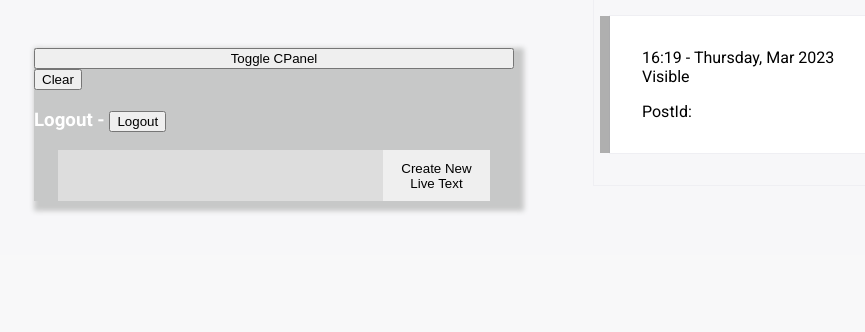
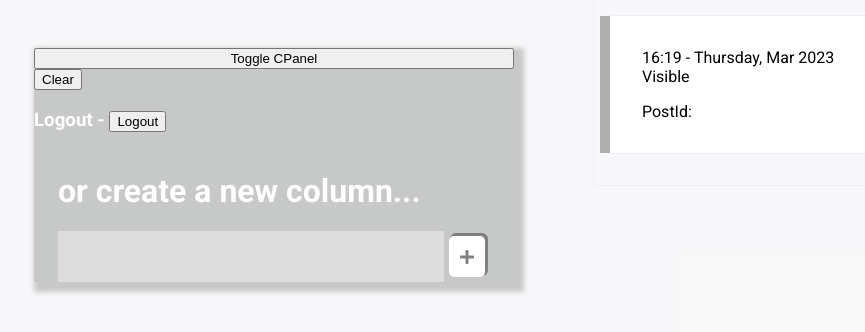
Before and after one commit to xScottishKrissx/live-text-redux, a React (Create React App) app: page / in a window 1280 px wide. Shown: the top 332 px of the page, without its empty margins (86-951 px from the left). Built offline with nearby package versions, Linux system fonts and the light colour scheme.

Commit message:
0.14.5 - Working on buttons
...also separated some of the control panel into easier to manage components and as well as creating components for buttons that I can reuse

```diff
--- a/src/App.css
+++ b/src/App.css
@@ -8,6 +8,8 @@
   --boxShadowV1: 5px 5px 0px 0px;
   --boxShadowV2: -10px 0px 0px 0px;
   --boxShadowHorizontal: 0px 5px 0px 0px;
+
+  --buttonBoxShadow:2px -2px 0px 1px;
 
 
 
--- a/src/App.js
+++ b/src/App.js
@@ -4,6 +4,8 @@ import {useSelector, useDispatch} from 'react-redux'
 import AuthorInput from './components/author-input';
 import GlobalView from './components/global-view';
 import ItemReview from './components/ItemReview/item-review';
+
+import "../src/components/Utility/Buttons/buttons.css"
 
 function App() {
 
--- a/src/components/ControlPanel/controlPanel.css
+++ b/src/components/ControlPanel/controlPanel.css
@@ -2,60 +2,27 @@
     width: 90%;
     margin: 0 auto;
     display: flex;
-    flex-direction: column;
-    align-items: flex-start;
+        flex-direction: column;
 }
 
-
-.manageColumns-column div p{
-    margin: 0;
-}
 .manageColumns-column{
     cursor: default;
     display: flex;
-    justify-content: space-between;
-    align-items: center;
+        justify-content: space-between;
+        align-items: center;
     width: 100%;
 }
 .manageColumns-createNewLiveColumn{
     width: 100%;
 }
-.manageColumns-createNewLiveColumn h3{
-    margin: 0;
-}
-.manageColumns-createNewLiveColumn div{
-    display: flex;
-    width: 100%;
-}
-.manageColumns-createNewLiveColumn button{
-    border: none;
-}
 
-.manageColumns-createNewLiveColumn div div div h3{
-    display: none;
-}
-
-
-/* Check Active */
-.manageColumns-activeCheck span{
+.manageColumns-headline{
+    box-shadow: var(--buttonBoxShadow) grey;
     background-color: white;
-    color: grey;
-}
-
-#colIsActive{
-    color: grey;
-}
-
-/* Buttons */
-.manageColumns-column-buttons{
-    display: flex;
-    justify-content: center;
-}
-.manageColumns-column-buttons button, .manageColumns-activeCheck span{
-    box-shadow: 2px -2px 0px 1px grey;
-    border: none;
+        border: none;
         border-radius: 5px;
     cursor: pointer;
+    color: grey;
     display: flex;
         align-items: center;
         justify-content: center;
@@ -63,4 +30,19 @@
     font-weight: bold;
     margin: 5px;
     padding: 10px;
+    width: 100%;
 }
+
+.manageColumns-createNewLiveColumn div{
+    display: flex;
+    width: 100%;
+}
+
+.manageColumns-createNewLiveColumn div div div h3{
+    display: none;
+}
+
+/* Buttons */
+.manageColumns-column-buttons{
+    display: flex;
+}
--- /dev/null
+++ b/src/components/ControlPanel/cpanelComponents/displayManageColumnsPanel.js
@@ -0,0 +1,54 @@
+import React from 'react'
+import { useDispatch, useSelector } from 'react-redux'
+import { setCPanelVis } from '../../../features/cpanelVis'
+import { removeTag } from '../../Utility/removeTag'
+import AddNewButton from '../../Utility/Buttons/addNewButton'
+import { FaCheck, FaRegCircle } from 'react-icons/fa'
+import DeleteButton from '../../Utility/Buttons/deleteButton'
+
+export default function DisplayManageColumnsPanel({data, activeLiveTextState, handleSetActive, handleDeleteColumn}) {
+
+    const dispatch = useDispatch()
+    const cPanelVis = useSelector((state) => state.cPanelVis.value)
+
+    const goToNewPostInput = (content, id) =>{
+        dispatch(setCPanelVis(!cPanelVis))
+        handleSetActive(id, content)
+    }
+
+    const displayManageColumnsPanel = Object.keys(data).map((i) =>{
+        return(
+            Object.entries(data[i]).map(([columnId, columnContent]) =>{
+                return(
+                    <div className='manageColumns-column' key={columnId}>
+
+                        <div className='manageColumns-activeCheck'>{activeLiveTextState === columnId ?
+                            <span className='checkActiveButton' title="Column is active" id="colIsActive"><FaCheck /></span>
+                            :
+                            <span className='checkActiveButton' title="Set Column Active" onClick={()=>handleSetActive(columnId, columnContent)}><FaRegCircle /></span>
+                            }
+                        </div>
+
+                        <div
+                            onClick={()=>handleSetActive(columnId, columnContent)}
+                            className='manageColumns-headline'
+                        >
+                                {removeTag(columnContent.headline)}
+                        </div>
+
+                        <div className='manageColumns-column-buttons'>
+                            {activeLiveTextState.length === 0 && activeLiveTextState !== columnId ? null :
+                                <AddNewButton title="Add New Post" handleClick={()=>goToNewPostInput(columnContent,columnId)} />
+                            }
+                            <DeleteButton title="Delete Column" handleClick={()=>handleDeleteColumn(columnId)} />
+                        </div>
+
+                    </div>
+                )
+            })
+        )
+    })
+
+
+  return displayManageColumnsPanel
+}
--- a/src/components/ControlPanel/cpanelComponents/manageColumns.js
+++ b/src/components/ControlPanel/cpanelComponents/manageColumns.js
@@ -1,67 +1,27 @@
 import React from 'react'
-import DOMPurify from 'dompurify'
-import { useDispatch, useSelector } from 'react-redux'
-import { setCPanelVis } from '../../../features/cpanelVis'
-
 import Title from '../../InputForm/Title'
 
-import { FaCheck, FaRegCircle, FaPlus, FaTrash } from 'react-icons/fa'
-
-export default function ManageColumns({data, handleSetActive, activeLiveTextState, setControlPanelVis, handleDeleteColumn, setPostTitle, createNewLiveText}) {
-  const dispatch = useDispatch()
-  const cPanelVis = useSelector((state) => state.cPanelVis.value)
-  const goToNewPostInput = (content, id) =>{
-    // setControlPanelVis(false)
-    dispatch(setCPanelVis(!cPanelVis))
-    handleSetActive(id, content)
-  }
-  const createMarkup = (html) =>{ return{ __html:DOMPurify.sanitize(html) } }
-
-
+import DisplayManageColumnsPanel from './displayManageColumnsPanel'
+import { FaPlus } from 'react-icons/fa'
+import AddNewButton from '../../Utility/Buttons/addNewButton'
+export default function ManageColumns({data, handleSetActive, activeLiveTextState, handleDeleteColumn, setPostTitle, createNewLiveText}) {
   return (
     <div className='manageColumns-container'>
-    {Object.keys(data).map((i) =>{
-      return(
-          Object.entries(data[i]).map(([columnId, columnContent]) =>{
 
-            return(
-              <div className='manageColumns-column' key={columnId}>
-
-                <div className='manageColumns-activeCheck'>{activeLiveTextState === columnId ?
-                  <span title="Column is active" id="colIsActive"><FaCheck /></span>
-                    :
-                  <span title="Set Column Active" onClick={()=>handleSetActive(columnId, columnContent)}><FaRegCircle /></span>
-                  }
-                </div>
-
-                <div dangerouslySetInnerHTML={createMarkup(columnContent.headline)}></div>
-
-
-                <div className='manageColumns-column-buttons'>
-
-                {/* <button onClick={()=>handleSetActive(columnId, columnContent)}>View</button> */}
-
-                {activeLiveTextState.length === 0 && activeLiveTextState !== columnId ? null :
-                  <>
-                    <button title="Add New Post"  onClick={()=>goToNewPostInput(columnContent, columnId)}><FaPlus /></button>
-                  </>
-                }
-
-                <button title="Delete Column" onClick={()=>handleDeleteColumn(columnId)}><FaTrash /></button>
-                </div>
-
-              </div>
-            )
-          })
-          )
-        })}
-
+      <DisplayManageColumnsPanel
+        data={data}
+        activeLiveTextState={activeLiveTextState}
+        handleSetActive={handleSetActive}
+        handleDeleteColumn={handleDeleteColumn}
+      />
+      <h1>or create a new column...</h1>
       <div className='manageColumns-createNewLiveColumn'>
         <div>
             <Title passNewFieldValue={setPostTitle}/>
-            <button onClick={createNewLiveText}>Create New Live Text</button>
+            <AddNewButton handleClick={createNewLiveText} title="Create New Column"/>
         </div>
       </div>
+
     </div>
     )
 }
--- /dev/null
+++ b/src/components/Utility/Buttons/addNewButton.js
@@ -0,0 +1,12 @@
+import React from 'react'
+
+import { FaPlus } from 'react-icons/fa'
+
+
+export default function AddNewButton({handleClick, title}) {
+  return (
+    <>
+        <button className='addNewButton' title={title} onClick={handleClick}><FaPlus /></button>
+    </>
+  )
+}
--- /dev/null
+++ b/src/components/Utility/Buttons/buttons.css
@@ -0,0 +1,65 @@
+.addNewButton, .deleteButton, .checkActiveButton{
+    box-shadow: var(--buttonBoxShadow) grey;
+background-color: white;
+    border: none;
+    border-radius: 5px;
+cursor: pointer;
+color: grey;
+display: flex;
+    align-items: center;
+    justify-content: center;
+font-size: 1rem;
+font-weight: bold;
+margin: 5px;
+padding: 10px;
+}
+
+.checkActiveButton:hover{
+    color: black;
+    animation: checkActiveButtonAni 0.5s;
+    animation-fill-mode: forwards;
+}
+
+@keyframes checkActiveButtonAni {
+    0%{
+        box-shadow: var(--buttonBoxShadow) grey;
+    }
+    100%{
+        box-shadow: var(--buttonBoxShadow) black;
+    }
+}
+
+.addNewButton:hover{
+    color: green;
+    animation: addNewButtonAni 0.5s;
+    animation-fill-mode: forwards;
+}
+
+@keyframes addNewButtonAni {
+    0%{
+        box-shadow: var(--buttonBoxShadow) grey;
+    }
+    100%{
+        box-shadow: var(--buttonBoxShadow) green;
+    }
+}
+
+
+.deleteButton:hover{
+    color: red;
+    animation: deleteButtonAni 0.5s;
+    animation-fill-mode: forwards;
+}
+
+@keyframes deleteButtonAni {
+    0%{
+        box-shadow: var(--buttonBoxShadow) grey;
+    }
+    100%{
+        box-shadow: var(--buttonBoxShadow) red;
+    }
+}
+
+#colIsActive{
+    color: black;
+}
--- /dev/null
+++ b/src/components/Utility/Buttons/deleteButton.js
@@ -0,0 +1,10 @@
+import React from 'react'
+import { FaTrash } from 'react-icons/fa'
+
+export default function DeleteButton({handleClick, title}) {
+  return (
+    <>
+        <button className='deleteButton' title={title} onClick={handleClick}><FaTrash /></button>
+    </>
+  )
+}
--- /dev/null
+++ b/src/components/Utility/removeTag.js
@@ -0,0 +1,6 @@
+export const removeTag = (input) =>{
+    let removeOpeningTag = input.replace('<p>', '')
+    let removeClosingTag = removeOpeningTag.replace('</p>', '')
+    return removeClosingTag
+
+}
--- a/src/components/global-view.js
+++ b/src/components/global-view.js
@@ -26,8 +26,6 @@ export default function GlobalView() {
   let useActiveColumnItems = [...getactiveColumnsItems].reverse()
   let useColumnHeadline = liveTextArray[0][activeLiveText].headline
 
-  console.log(getactiveColumnsItems)
-
   const displayLiveText = useActiveColumnItems.map((x, index) => {
 
     if(!loggedIn) return
@@ -35,7 +33,6 @@ export default function GlobalView() {
     const getPostId = Object.keys(x)[0]
     const getPostItems = getPostContent[0].items
     const {title, subtitle, body, type, timestamp, hidden, image, tweet, youtube} = getPostItems
-    // if(hidden) return
     const timeSincePostCreation = (Date.now() - timestamp) / 1000
     const changeClassWithTime = timeSincePostCreation < 70 && index === 0 ? "newPost " + index : ""
 
@@ -69,7 +66,6 @@ export default function GlobalView() {
         <h1 dangerouslySetInnerHTML={createMarkup(useColumnHeadline)}></h1>
 
         {getactiveColumnsItems.length <= 0 ? "+ Add New Post" : displayLiveText}
-        {/* {displayLiveText} */}
     </div>
   )
 }
```
Also changed, not shown: 1 other file (tests, documents, lock files or other folders).
